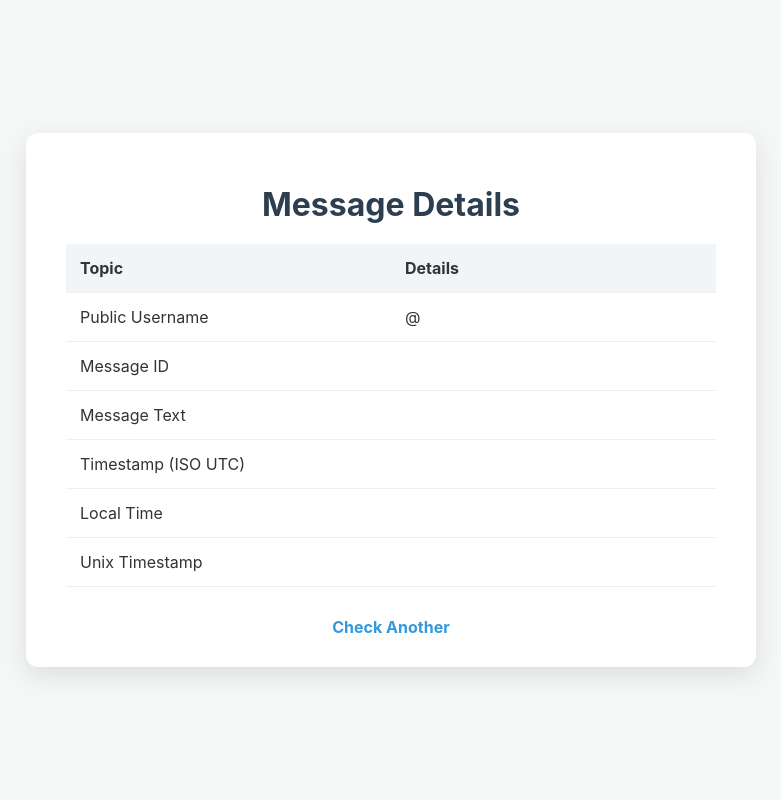
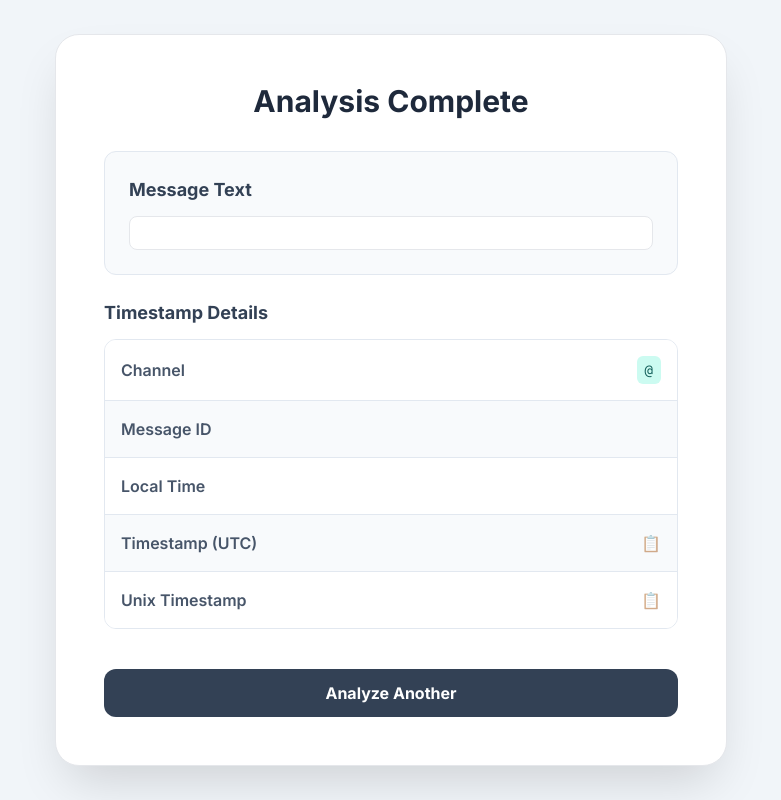
Before and after one commit to hozaifa4/telegram_time_stamp, a Flask app: template templates/result.html in a window 1280 px wide. Shown: the whole page, without its empty margins (249-1030 px from the left). Run offline with Flask 3, Linux system fonts and the light colour scheme; the template is opened without the code that fills it, so the values that code supplies are empty; some libraries are stand-ins or nearby versions.

Commit message:
Updated UI to new modern design

```diff
--- a/templates/result.html
+++ b/templates/result.html
@@ -5,44 +5,67 @@
     <meta charset="UTF-8">
     <meta name="viewport" content="width=device-width, initial-scale=1.0">
     <title>Analysis Result</title>
+    <script src="https://cdn.tailwindcss.com"></script>
+    <link rel="preconnect" href="https://fonts.googleapis.com">
+    <link rel="preconnect" href="https://fonts.gstatic.com" crossorigin>
+    <link href="https://fonts.googleapis.com/css2?family=Inter:wght@400;500;600;700&display=swap" rel="stylesheet">
     <link rel="stylesheet" href="{{ url_for('static', filename='style.css') }}">
 </head>
-<body>
-    <div class="container">
-        <h1>Message Details</h1>
-        <div class="result-table">
-            <table>
-                <tr>
-                    <th>Topic</th>
-                    <th>Details</th>
-                </tr>
-                <tr>
-                    <td>Public Username</td>
-                    <td>@{{ details.chat_username }}</td>
-                </tr>
-                <tr>
-                    <td>Message ID</td>
-                    <td>{{ details.message_id }}</td>
-                </tr>
-                 <tr>
-                    <td>Message Text</td>
-                    <td class="message-text-cell">{{ details.message_text }}</td>
-                </tr>
-                <tr>
-                    <td>Timestamp (ISO UTC)</td>
-                    <td>{{ details.iso_timestamp }}</td>
-                </tr>
-                <tr>
-                    <td>Local Time</td>
-                    <td>{{ details.local_time_str }}</td>
-                </tr>
-                <tr>
-                    <td>Unix Timestamp</td>
-                    <td>{{ details.unix_timestamp }}</td>
-                </tr>
-            </table>
-        </div>
-        <a href="/" class="back-link">Check Another</a>
-    </div>
+<body class="bg-slate-100 flex items-center justify-center min-h-screen p-4">
+    <main class="w-full max-w-2xl">
+        <section class="card p-8 md:p-12">
+            <h2 class="text-2xl md:text-3xl font-bold text-slate-800 text-center mb-8">Analysis Complete</h2>
+
+            <div class="bg-slate-50 p-6 rounded-xl border border-slate-200 mb-6">
+                <h3 class="text-lg font-bold text-left text-slate-700 mb-3">Message Text</h3>
+                <p class="text-left text-slate-800 whitespace-pre-wrap bg-white p-4 rounded-lg border">{{ details.message_text }}</p>
+            </div>
+
+            <div class="space-y-2">
+                <h3 class="text-lg font-bold text-left text-slate-700 mt-6 mb-3">Timestamp Details</h3>
+                <div class="divide-y divide-slate-200 rounded-xl border border-slate-200 overflow-hidden">
+                    <div class="flex justify-between items-center p-4 bg-white">
+                        <span class="font-semibold text-slate-600">Channel</span>
+                        <span class="font-mono text-teal-800 bg-teal-100 px-2 py-1 rounded-md text-sm">@{{ details.chat_username }}</span>
+                    </div>
+                     <div class="flex justify-between items-center p-4 bg-slate-50">
+                        <span class="font-semibold text-slate-600">Message ID</span>
+                        <span class="font-mono text-slate-800">{{ details.message_id }}</span>
+                    </div>
+                    <div class="flex justify-between items-center p-4 bg-white">
+                        <span class="font-semibold text-slate-600">Local Time</span>
+                        <span class="font-mono text-slate-800">{{ details.local_time_str }}</span>
+                    </div>
+                    <div class="flex justify-between items-center p-4 bg-slate-50">
+                        <span class="font-semibold text-slate-600">Timestamp (UTC)</span>
+                        <div class="flex items-center gap-2">
+                            <span id="iso-time" class="font-mono text-slate-800">{{ details.iso_timestamp }}</span>
+                            <button onclick="copyToClipboard('iso-time')" title="Copy to clipboard" class="copy-btn">📋</button>
+                        </div>
+                    </div>
+                    <div class="flex justify-between items-center p-4 bg-white">
+                        <span class="font-semibold text-slate-600">Unix Timestamp</span>
+                        <div class="flex items-center gap-2">
+                           <span id="unix-time" class="font-mono text-slate-800">{{ details.unix_timestamp }}</span>
+                           <button onclick="copyToClipboard('unix-time')" title="Copy to clipboard" class="copy-btn">📋</button>
+                        </div>
+                    </div>
+                </div>
+            </div>
+             <a href="/" class="block w-full mt-10 bg-slate-700 text-white font-bold py-3 rounded-xl hover:bg-slate-800 transition-all transform hover:scale-105 text-center">Analyze Another</a>
+        </section>
+    </main>
+
+    <script>
+        // Clipboard copy function
+        function copyToClipboard(elementId) {
+            const textToCopy = document.getElementById(elementId).innerText;
+            navigator.clipboard.writeText(textToCopy).then(() => {
+                alert(`'${textToCopy}' has been copied to the clipboard!`);
+            }).catch(err => {
+                alert('Failed to copy text.');
+            });
+        }
+    </script>
 </body>
 </html>
--- a/templates/style.css
+++ b/templates/style.css
@@ -1,93 +1,22 @@
 /* static/style.css */
-:root {
-    --primary-color: #3498db;
-    --primary-hover-color: #2980b9;
-    --background-color: #f4f7f6;
-    --container-bg-color: #ffffff;
-    --text-color: #333;
-    --heading-color: #2c3e50;
-    --subtle-text-color: #7f8c8d;
-    --border-color: #dfe4ea;
-    --error-bg-color: #fbeae5;
-    --error-text-color: #c0392b;
-    --error-border-color: #e74c3c;
+body {
+    font-family: 'Inter', sans-serif;
+    -webkit-font-smoothing: antialiased;
+    -moz-osx-font-smoothing: grayscale;
 }
-
-body {
-    font-family: 'Inter', -apple-system, BlinkMacSystemFont, "Segoe UI", Roboto, "Helvetica Neue", Arial, sans-serif;
-    background-color: var(--background-color);
-    color: var(--text-color);
-    display: flex;
-    justify-content: center;
-    align-items: center;
-    min-height: 100vh;
-    margin: 0;
-    padding: 20px;
-    box-sizing: border-box;
+.card {
+    background: white;
+    border-radius: 1.5rem; /* 24px */
+    box-shadow: 0 25px 50px -12px rgb(0 0 0 / 0.15);
+    border: 1px solid #e5e7eb;
 }
-
-.container {
-    background-color: var(--container-bg-color);
-    padding: 30px 40px;
-    border-radius: 12px;
-    box-shadow: 0 8px 25px rgba(0,0,0,0.1);
-    width: 100%;
-    max-width: 650px;
-    text-align: center;
+.copy-btn {
+    background: transparent;
+    border: none;
+    cursor: pointer;
+    opacity: 0.6;
+    transition: opacity 0.2s;
 }
-
-h1 {
-    color: var(--heading-color);
-    margin-bottom: 10px;
+.copy-btn:hover {
+    opacity: 1;
 }
-p {
-    color: var(--subtle-text-color);
-    margin-bottom: 30px;
-}
-
-form { display: flex; flex-direction: column; }
-label { text-align: left; margin-bottom: 8px; font-weight: 500; }
-input[type="text"], input[type="number"] {
-    padding: 14px;
-    border: 1px solid var(--border-color);
-    border-radius: 8px;
-    margin-bottom: 20px;
-    font-size: 16px;
-}
-input:focus {
-    outline: none;
-    border-color: var(--primary-color);
-    box-shadow: 0 0 0 3px rgba(52, 152, 219, 0.2);
-}
-
-button {
-    background-color: var(--primary-color);
-    color: white;
-    padding: 14px;
-    border: none;
-    border-radius: 8px;
-    font-size: 16px;
-    font-weight: bold;
-    cursor: pointer;
-    transition: all 0.2s ease;
-    margin-top: 5px;
-}
-button:hover {
-    background-color: var(--primary-hover-color);
-    transform: translateY(-2px);
-    box-shadow: 0 4px 10px rgba(0,0,0,0.1);
-}
-
-.result-table table {
-    width: 100%;
-    border-collapse: collapse;
-    margin-top: 20px;
-    text-align: left;
-}
-.result-table th, .result-table td { padding: 14px; border-bottom: 1px solid #ecf0f1; word-break: break-word; }
-.result-table th { background-color: #f2f5f7; width: 30%; }
-.message-text-cell { white-space: pre-wrap; line-height: 1.6; }
-
-.error-box { background-color: var(--error-bg-color); color: var(--error-text-color); border: 1px solid var(--error-border-color); padding: 20px; border-radius: 8px; margin-top: 20px; }
-.back-link { display: inline-block; margin-top: 30px; color: var(--primary-color); text-decoration: none; font-weight: bold; }
-.back-link:hover { text-decoration: underline; }
```
Also changed, not shown: templates/error.html (+19 -8 lines), templates/index.html (+30 -13 lines).
